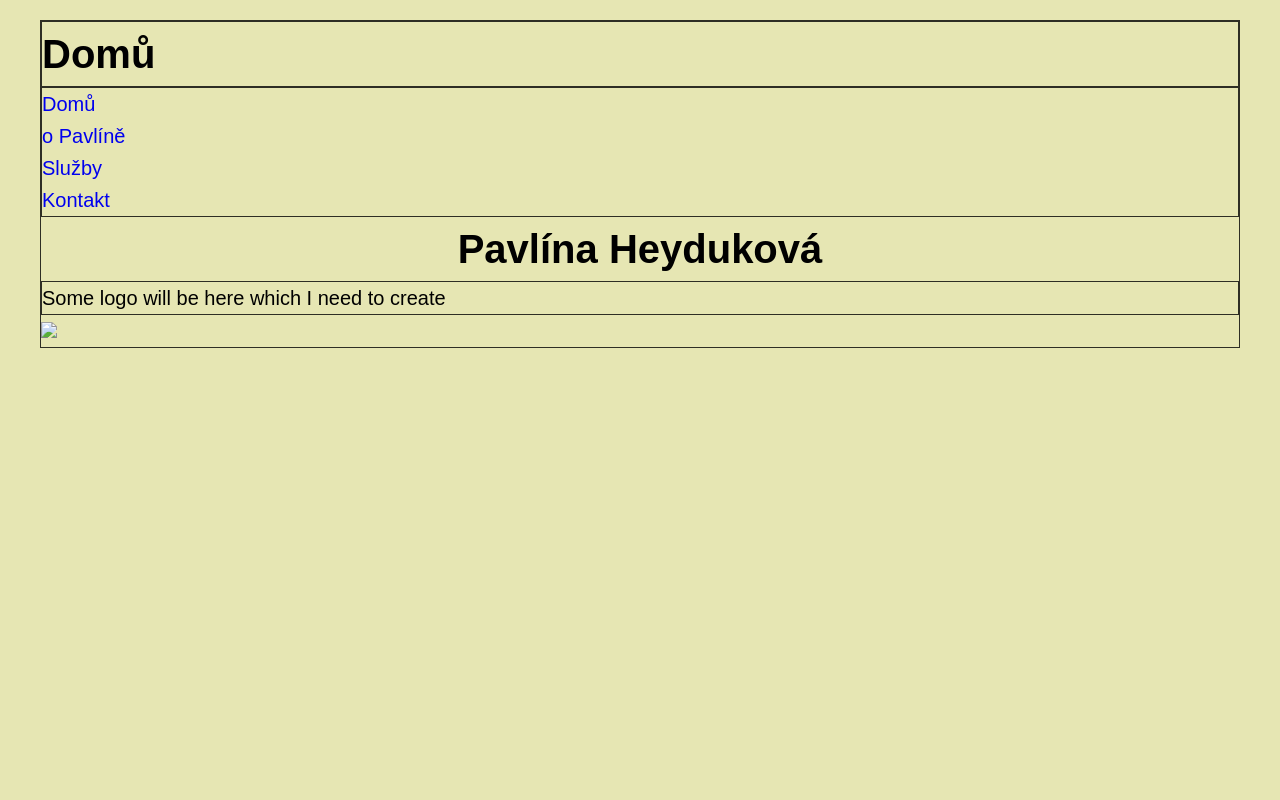
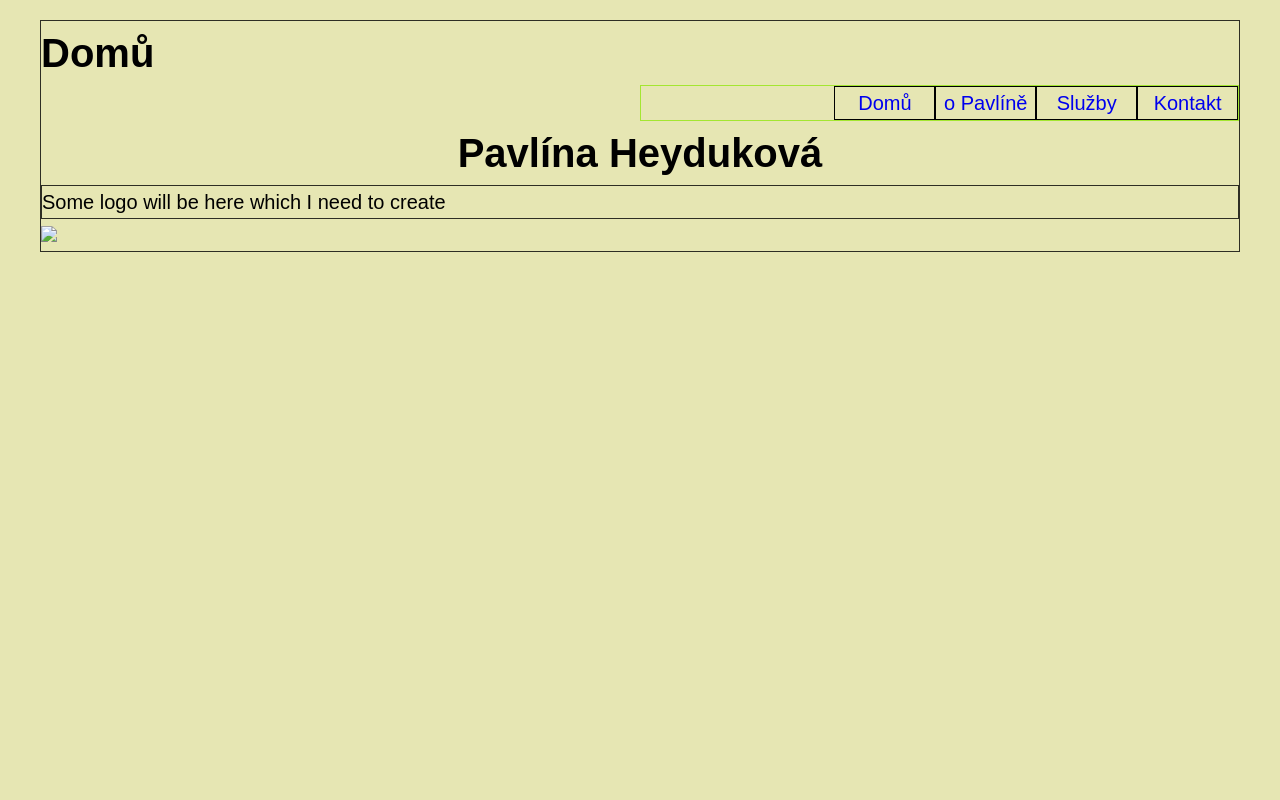
Before and after one commit to PetrFila/Beauty-Salon-website-redesign, a PHP site: page / in a window 1280 px wide. Run offline with PHP 8.4, Linux system fonts and the light colour scheme; some libraries are stand-ins or nearby versions.

Commit message:
nav bar fixed for full view

```diff
--- a/index.html
+++ b/index.html
@@ -15,59 +15,71 @@
         <!-- HOME-->
         <div class="page active" id="home">
             <div class="grid-container">
-                <div class="section">
+
                 <h2>Domů</h2>
+                <div class="nav">
+
+                    <div class="a"><a href="#" data-target="home" class="nav-link">Domů</a></div>
+                    <div class="b"><a href="#" data-target="about" class="nav-link">o Pavlíně</a></div>
+                    <div class="c"><a href="#" data-target="services" class="nav-link">Služby</a></div>
+                    <div class="d"><a href="#" data-target="contact" class="nav-link">Kontakt</a></div>
+
                 </div>
-                <div class="navigation-container">
-                    <ol id="main_nav">
-                        <li><a href="#" data-target="home" class="nav-link">Domů</a></li>
-                        <li><a href="#" data-target="about" class="nav-link">o Pavlíně</a></li>
-                        <li><a href="#" data-target="services" class="nav-link">Služby</a></li>
-                        <li><a href="#" data-target="contact" class="nav-link">Kontakt</a></li>
-                    </ol>
-                </div>
+                <div class="home-body">
                     <h1>Pavlína Heyduková</h1>
                     <div class="logo"><p>Some logo will be here which I need to create</p></div>
-                <a href="https://placeholder.com"><img src="http://via.placeholder.com/1819x630"></a>
-
+                    <img src="http://via.placeholder.com/1819x630">
+                </div>
 
             </div>
         </div>
         <!--##############################################################################-->
         <!-- ABOUT-->
         <div class="page" id="about">
+            <div class="grid-container">
+
                 <h2>o Pavlíně</h2>
-            <ol id="main_nav">
-                <li><a href="#" data-target="home" class="nav-link">Domů</a></li>
-                <li><a href="#" data-target="about" class="nav-link">o Pavlíně</a></li>
-                <li><a href="#" data-target="services" class="nav-link">Služby</a></li>
-                <li><a href="#" data-target="contact" class="nav-link">Kontakt</a></li>
-            </ol>
+                <div class="nav">
 
+                    <div class="a"><a href="#" data-target="home" class="nav-link">Domů</a></div>
+                    <div class="b"><a href="#" data-target="about" class="nav-link">o Pavlíně</a></div>
+                    <div class="c"><a href="#" data-target="services" class="nav-link">Služby</a></div>
+                    <div class="d"><a href="#" data-target="contact" class="nav-link">Kontakt</a></div>
+
+                </div>
+                <div class="about-body">
+                    <div class="text-profile">
                         <p>Lorem ipsum dolor sit amet consectetur adipisicing elit.
                            Odio provident sed itaque, totam consectetur et labore assumenda asperiores ea aspernatur nobis,
                            incidunt facere. Asperiores natus aliquid itaque optio quis illum.
                         </p>
-            <a class="profile_pic" href="https://placeholder.com"><img src="http://via.placeholder.com/140x100"></a>
+                    </div>
+                    <div class="img-profile">
+                        <img src="http://via.placeholder.com/140x100">
+                    </div>
+
+                </div>
 
 
-
-
+            </div>
         </div>
 
 
         <!--##############################################################################-->
         <!-- SERVICES-->
         <div class="page" id="services">
+            <div class="grid-container">
                 <h2>Služby</h2>
-            <ol id="main_nav">
-                <li><a href="#" data-target="home" class="nav-link">Domů</a></li>
-                <li><a href="#" data-target="about" class="nav-link">o Pavlíně</a></li>
-                <li><a href="#" data-target="services" class="nav-link">Služby</a></li>
-                <li><a href="#" data-target="contact" class="nav-link">Kontakt</a></li>
-            </ol>
+                <div class="nav">
 
-            <div class="service_box">
+                    <div class="a"><a href="#" data-target="home" class="nav-link">Domů</a></div>
+                    <div class="b"><a href="#" data-target="about" class="nav-link">o Pavlíně</a></div>
+                    <div class="c"><a href="#" data-target="services" class="nav-link">Služby</a></div>
+                    <div class="d"><a href="#" data-target="contact" class="nav-link">Kontakt</a></div>
+
+                </div>
+
+                <div class="service-body">
                     <div class="card">
                         <a class="wedding_makeup" href="https://placeholder.com"><img src="http://via.placeholder.com/140x100"></a>
                         <div class="card_name">
@@ -131,7 +143,7 @@
                     </div>
 
                     <div class="card">
-                    <a class="transformations" href="https://placeholder.com"><img src="http://via.placeholder.com/140x100"></a>
+                        <a class="transformations" href="https://placeholder.com"></a><img src="http://via.placeholder.com/140x100"></a>
                         <div class="card_name">
                             <p>Proměny</p>
                         </div>
@@ -171,18 +183,22 @@
 
                 </div>
 
-
+            </div>
         </div>
         <!--##############################################################################-->
         <!-- CONTACT-->
         <div class="page" id="contact">
+            <div class="grid-container">
                 <h2>Kontakt</h2>
-            <ol id="main_nav">
-                <li><a href="#" data-target="home" class="nav-link">Domů</a></li>
-                <li><a href="#" data-target="about" class="nav-link">o Pavlíně</a></li>
-                <li><a href="#" data-target="services" class="nav-link">Služby</a></li>
-                <li><a href="#" data-target="contact" class="nav-link">Kontakt</a></li>
-            </ol>
+                <div class="nav">
+
+                    <div class="a"><a href="#" data-target="home" class="nav-link">Domů</a></div>
+                    <div class="b"><a href="#" data-target="about" class="nav-link">o Pavlíně</a></div>
+                    <div class="c"><a href="#" data-target="services" class="nav-link">Služby</a></div>
+                    <div class="d"><a href="#" data-target="contact" class="nav-link">Kontakt</a></div>
+
+                </div>
+                <div class="contact-body">
 
                     <ul class="address">
                         <li>Company name</li>
@@ -206,8 +222,8 @@
                         </form>
 
                     </div>
-
-
+                </div>
+            </div>
         </div>
 
     </main>
--- a/style.css
+++ b/style.css
@@ -37,15 +37,6 @@ html{
     font-size: 2.5rem;
     font-weight: 900;
 }
-.grid-container{
-    display: grid;
-    grid-template-columns: 100%;
-    grid-template-rows: auto auto auto auto 100%;
-    border: 1px solid rgba(0, 0, 0, 0.8);
-}
-.section{
-    border: 1px solid rgba(0, 0, 0, 0.8);
-}
 h1{
     text-align: center;
 }
@@ -54,13 +45,62 @@ h2{
     font-weight: 600;
     transition: all 0.4s;
 }
+.grid-container{
+    display: grid;
+    grid-template-columns: repeat(2, 1fr);
+    border: 1px solid rgba(0, 0, 0, 0.8);
+}
+
+.nav{
+    grid-area: 2 / 2 / 3 / 3;
+    display: grid;
+    grid-template-columns: repeat(6, minmax(auto, 16.9%));
+    text-align: center;
+    border: 1px solid rgba(148, 230, 17, 0.8);
+}
+.nav .a {
+    grid-area: 1/3/2/4;
+    border: 1px solid black;
+}
+.nav .b {
+    grid-area: 1/4/2/5;
+    border: 1px solid black;
+}
+.nav .c {
+    grid-area: 1/5/2/6;
+    border: 1px solid black;
+}
+.nav .d {
+    grid-area: 1/6/2/7;
+    border: 1px solid black;
+}
+.nav-link{
+    text-decoration: none;
+
+}
+
+
 .logo{
     border: 1px solid rgba(0, 0, 0, 0.8);
 }
-#main_nav{
-    list-style: none;
-    border: 1px solid rgba(0, 0, 0, 0.8);
+.home-body{
+    grid-area: 3 / 1 / 4 / 3;
 }
-.nav-link{
-    text-decoration: none;
+.about-body{
+    grid-area: 3 / 1 / 4 / 3;
+    display: grid;
+    grid-template-columns: repeat(2, minmax(auto, 50%));
+
 }
+.text-profile{
+    grid-area: 2/1/3/2;
+}
+.img-profile{
+grid-area: 2/2/3/3;
+}
+.service-body{
+    grid-area: 3 / 1 / 4 / 3;
+}
+.contact-body{
+    grid-area: 3 / 1 / 4 / 3;
+}
```
Lines whose indentation alone changed are shown as unchanged.
